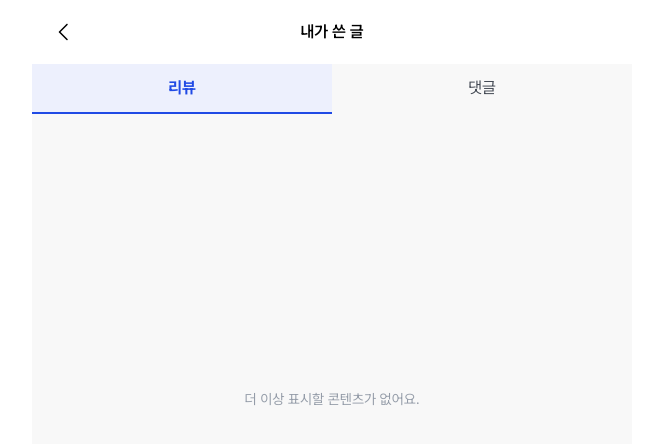
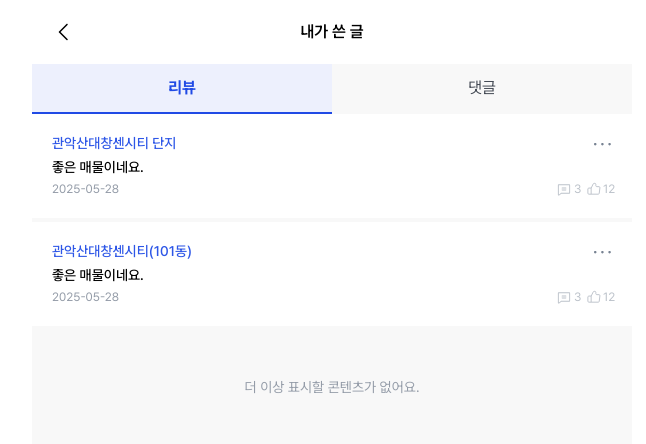
Before and after one commit to FC-DEV3-Final-Project/zoop-frontend, a Next.js app: page /mypage/1/myposts in a window 1280 px wide. Shown: the top 444 px of the page, without its empty margins (308-954 px from the left). Built offline with nearby package versions, Linux system fonts and the light colour scheme.

Commit message:
chore: 내가쓴글 페이지 데이터 수정

```diff
--- a/src/app/mypage/[id]/myposts/page.tsx
+++ b/src/app/mypage/[id]/myposts/page.tsx
@@ -3,97 +3,111 @@
 import { useState } from "react";
 import { useRouter } from "next/navigation";
 import Tab from "@/components/common/Tab";
-import { MyPostItem } from "@/components/mypage/myposts/MyPostItem";
 import { Header } from "@/layout/Header";
+import { MyPostItem, PostItem } from "@/components/mypage/myposts/MyPostItem";
 
 const tabOptions = [
-  { label: "리뷰", value: "review" },
-  { label: "댓글", value: "comment" },
+  { label: "리뷰", value: "reviews" },
+  { label: "댓글", value: "comments" },
 ];
 
 // 타입 정의 추가
-type Post = {
-  type: "review" | "comment";
-  title: string;
-  content: string;
-  date: string;
-  likes: number;
-  comments?: number;
-  reply?: string;
-};
+// type Post = {
+//   reviewId?: number;
+//   commentId?: number;
+//   content: string;
+//   createdAt: string;
+//   likeCount: number;
+//   commentCount?: number;
+//   item?: {
+//     complexId?: number;
+//     propertyId?: number;
+//     articleName: string;
+//   };
+//   review?: {
+//     reviewId: number;
+//     content: string;
+//     item: {
+//       complexId?: number;
+//       propertyId?: number;
+//       articleName: string;
+//     };
+//   };
+// };
 
 type PostData = {
-  review: Post[];
-  comment: Post[];
+  reviews: PostItem[] | null;
+  comments: PostItem[] | null;
 };
 
 // 임시 데이터
-const postData: PostData = {
-  review: [
-    // {
-    //   type: "review",
-    //   title: "방배마에스트로(주상복합)",
-    //   content: "교통이 너무 편함 단, 출퇴근시 사람들 엄청 몰리기 때문에 일찍 나가야 함.",
-    //   date: "2025.05.21",
-    //   likes: 0,
-    //   comments: 2,
-    // },
-    // {
-    //   type: "review",
-    //   title: "방배마에스트로(주상복합)",
-    //   content: "교통이 너무 편함 단, 출퇴근시 사람들 엄청 몰리기 때문에 일찍 나가야 함.",
-    //   date: "2025.05.20",
-    //   likes: 2,
-    //   comments: 3,
-    // },
-    // {
-    //   type: "review",
-    //   title: "방배마에스트로(주상복합)",
-    //   content: "교통이 너무 편함 단, 출퇴근시 사람들 엄청 몰리기 때문에 일찍 나가야 함.",
-    //   date: "2025.05.19",
-    //   likes: 3,
-    //   comments: 5,
-    // },
-  ],
-  comment: [
+const posts = {
+  reviews: [
     {
-      type: "comment",
-      title: "방배마에스트로(주상복합)",
-      content: "교통이 너무 편함 단, 출퇴근시 사람들 엄청 몰리기 때문에 일찍 나가야 함.",
-      date: "2025.05.20",
-      likes: 2,
-      reply: "맞아요 교통이 정말 편해요",
+      reviewId: 1,
+      content: "좋은 매물이네요.",
+      createdAt: "2025-05-28",
+      likeCount: 12,
+      commentCount: 3,
+      item: {
+        // 리뷰에 연관된 단지 정보(Complex) 가 존재할 경우: item.articleName은 단지 이름(complexName)을 사용합니다.
+        // 단지 정보가 없는 경우에는, item.articleName은 리뷰에 연결된 매물 정보의 articleName을 사용합니다.
+        complexId: 2,
+        articleName: "관악산대창센시티 단지",
+      },
     },
     {
-      type: "comment",
-      title: "방배마에스트로(주상복합)",
-      content: "교통이 너무 편함 단, 출퇴근시 사람들 엄청 몰리기 때문에 일찍 나가야 함.",
-      date: "2025.05.20",
-      likes: 2,
-      reply: "맞아요 교통이 정말 편해요",
+      reviewId: 2,
+      content: "좋은 매물이네요.",
+      createdAt: "2025-05-28",
+      likeCount: 12,
+      commentCount: 3,
+      item: {
+        // 리뷰에 연관된 단지 정보(Complex) 가 존재할 경우: item.articleName은 단지 이름(complexName)을 사용합니다.
+        // 단지 정보가 없는 경우에는, item.articleName은 리뷰에 연결된 매물 정보의 articleName을 사용합니다.
+        propertyId: 101,
+        articleName: "관악산대창센시티(101동)",
+      },
+    },
+  ],
+  comments: [
+    {
+      commentId: 55,
+      content: "저도 이 매물 관심 있었어요!",
+      createdAt: "2025-06-08",
+      likeCount: 7,
+      review: {
+        reviewId: 1,
+        content: "좋은 매물이네요.",
+        item: {
+          // 리뷰에 연관된 단지 정보(Complex) 가 존재할 경우: item.articleName은 단지 이름(complexName)을 사용합니다.
+          // 단지 정보가 없는 경우에는, item.articleName은 리뷰에 연결된 매물 정보의 articleName을 사용합니다.
+          complexId: 2,
+          articleName: "관악산대창센시티 단지",
+        },
+      },
     },
     {
-      type: "comment",
-      title: "방배마에스트로(주상복합)",
-      content: "교통이 너무 편함 단, 출퇴근시 사람들 엄청 몰리기 때문에 일찍 나가야 함.",
-      date: "2025.05.20",
-      likes: 2,
-      reply: "맞아요 교통이 정말 편해요",
+      commentId: 55,
+      content: "저도 이 매물 관심 있었어요!",
+      createdAt: "2025-06-08",
+      likeCount: 7,
+      review: {
+        reviewId: 1,
+        content: "좋은 매물이네요.",
+        item: {
+          // 리뷰에 연관된 단지 정보(Complex) 가 존재할 경우: item.articleName은 단지 이름(complexName)을 사용합니다.
+          // 단지 정보가 없는 경우에는, item.articleName은 리뷰에 연결된 매물 정보의 articleName을 사용합니다.
+          propertyId: 2,
+          articleName: "관악산대창센시티 단지",
+        },
+      },
     },
-    {
-      type: "comment",
-      title: "방배마에스트로(주상복합)",
-      content: "교통이 너무 편함 단, 출퇴근시 사람들 엄청 몰리기 때문에 일찍 나가야 함.",
-      date: "2025.05.20",
-      likes: 2,
-      reply: "맞아요 교통이 정말 편해요",
-    },
-    // ... 더 많은 댓글 데이터
   ],
 };
 
 const MyPostsPage = () => {
-  const [selectedTab, setSelectedTab] = useState("review");
+  const [selectedTab, setSelectedTab] = useState("reviews");
   const router = useRouter();
 
   const handlePostClick = (title: string) => {
@@ -112,13 +126,17 @@ const MyPostsPage = () => {
         </div>
         <div>
           <div className="mb-8 flex flex-col gap-1">
-            {postData[selectedTab as keyof PostData].map((post, idx) => (
-              <MyPostItem key={idx} {...post} />
+            {posts[selectedTab as keyof PostData].map((post, idx) => (
+              <MyPostItem
+                key={idx}
+                type={selectedTab === "reviews" ? "review" : "comment"}
+                {...post}
+              />
             ))}
           </div>
 
           <div
-            className={`${postData[selectedTab as keyof PostData].length === 0 ? "fixed inset-0 flex items-center justify-center" : ""}`}
+            className={`${posts[selectedTab as keyof PostData].length === 0 ? "fixed inset-0 flex items-center justify-center" : ""}`}
           >
             <div className={"flex h-[60px] items-center justify-center"}>
               <div className="text-body2 text-gray-700-info">더 이상 표시할 콘텐츠가 없어요.</div>
--- a/src/app/mypage/[id]/page.tsx
+++ b/src/app/mypage/[id]/page.tsx
@@ -13,7 +13,7 @@ const MyPage = ({ params }: { params: { id: string } }) => {
   const userData = {
     profile: {
       nickname: "지윤",
-      profileImageUrl: "https://cdn.example.com/profile.jpg",
+      profileImageUrl: "/imgs/default-profile.jpg",
     },
     activity: {
       likedPropertyCount: 12,
--- a/src/components/mypage/myposts/MyPostItem.tsx
+++ b/src/components/mypage/myposts/MyPostItem.tsx
@@ -1,34 +1,48 @@
 import Dropdown from "@/components/common/Dropdown";
 
-type MyPostItemProps = {
+export type PostItem = {
+  reviewId?: number;
+  commentId?: number;
+  content: string;
+  createdAt: string;
+  likeCount: number;
+  commentCount?: number;
+  item?: {
+    complexId?: number;
+    articleName: string;
+  };
+  review?: {
+    reviewId: number;
+    content: string;
+    item: {
+      complexId?: number;
+      articleName: string;
+    };
+  };
+};
+
+type PostItemProps = PostItem & {
   type: "review" | "comment";
-  title: string;
-  content: string;
-  date: string;
-  likes: number;
-  comments?: number;
-  reply?: string;
 };
 
 export const MyPostItem = ({
   type,
-  title,
+  reviewId,
+  commentId,
   content,
-  date,
-  likes,
-  comments,
-  reply,
-}: MyPostItemProps) => {
-  const handleMoreClick = (e: React.MouseEvent<HTMLButtonElement>) => {
-    e.stopPropagation();
-    alert("더보기 버튼 클릭");
-  };
-
+  createdAt,
+  likeCount,
+  commentCount,
+  item,
+  review,
+}: PostItemProps) => {
   return (
     <div className="flex flex-col gap-1 bg-white p-5">
       {/* 건물명, 더보기 버튼 */}
       <div className="flex items-center">
-        <div className="flex-1 text-caption2 text-blue-700">{title}</div>
+        <div className="flex-1 text-caption2 text-blue-700">
+          {item?.articleName || review?.item.articleName}
+        </div>
         <Dropdown
           items={[
             {
@@ -41,34 +55,34 @@ export const MyPostItem = ({
           ]}
         />
       </div>
-      {/* 내용 */}
+      {/* 리뷰 내용 */}
       <div className={`text-caption2 ${type === "comment" ? "truncate text-gray-700-info" : ""}`}>
-        {content}
+        {type === "review" ? content : review?.content}
       </div>
-      {type === "comment" && reply && (
+      {type === "comment" && (
         <div className="flex items-center gap-1">
           {/* <div className="py-[5px]"> */}
           <img src="/icons/reply-arrow.svg" alt="reply" className="h-[6px] w-[6px]" />
           {/* </div> */}
-          <div className="text-sm font-medium text-black">{reply}</div>
+          <div className="text-sm font-medium text-black">{content}</div>
         </div>
       )}
       {/* 날짜, 공감 수, 댓글 수 */}
       <div className="flex items-center justify-between">
         {/* 날짜 */}
-        <div className="text-body3 text-gray-700-info">{date}</div>
+        <div className="text-body3 text-gray-700-info">{createdAt}</div>
         <div className="flex items-center gap-1 text-body3 text-gray-600-hint">
           {/* 댓글 수 */}
-          {type === "review" && comments !== undefined && (
+          {type === "review" && commentCount !== undefined && (
             <div className="flex w-[26px] gap-0.5">
               <img src="/icons/chat-text-disabled.svg" alt="댓글" className="h-4 w-4" />
-              <span>{comments}</span>
+              <span>{commentCount}</span>
             </div>
           )}
           {/* 공감 수 */}
           <div className="flex w-[26px] gap-0.5">
             <img src="/icons/thumbsup-disabled.svg" alt="좋아요" className="h-4 w-4" />
-            <span>{likes}</span>
+            <span>{likeCount}</span>
           </div>
         </div>
       </div>
```
